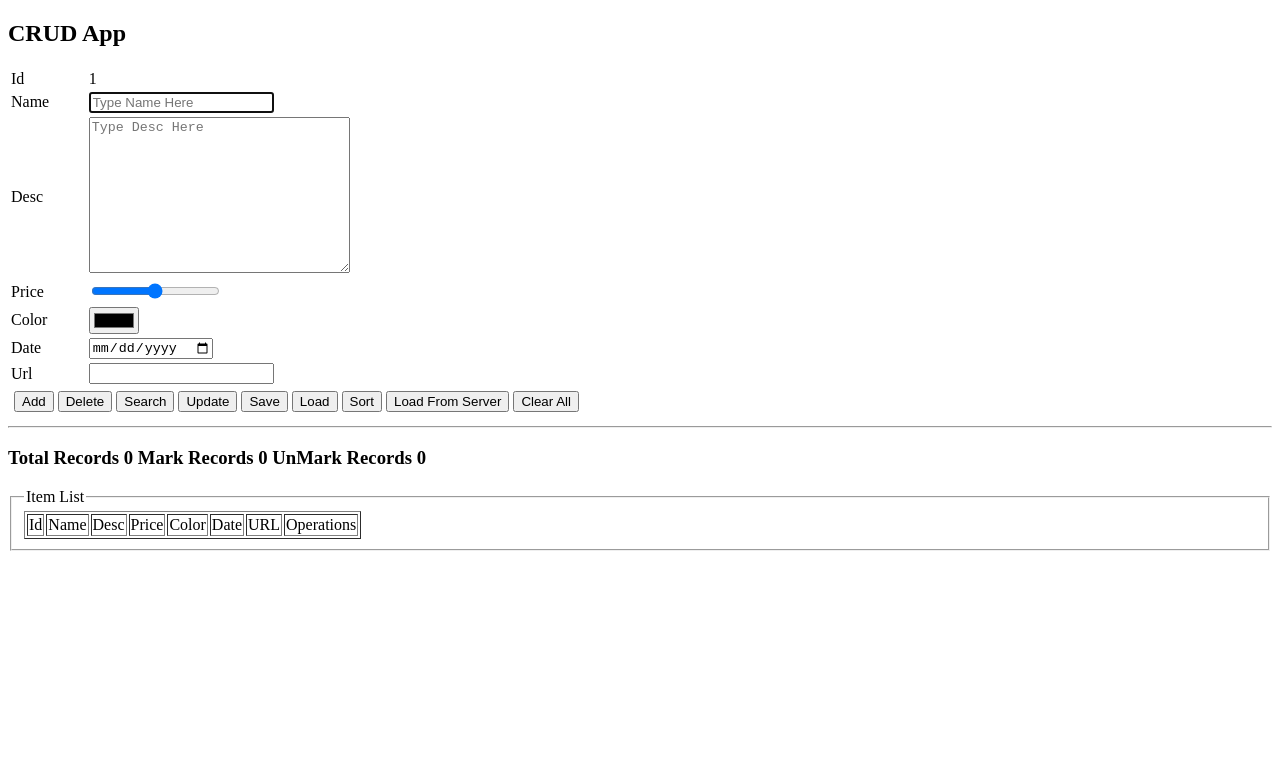
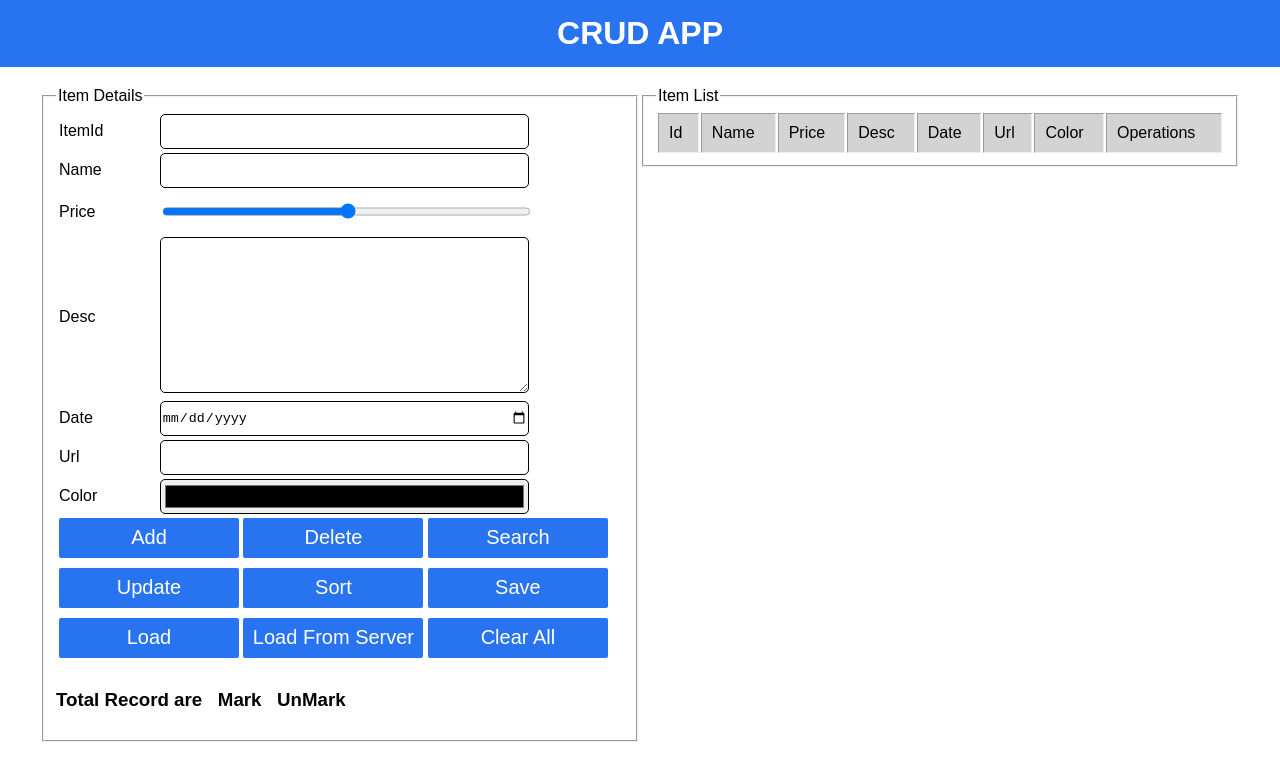
Before and after one commit to brainmentorspvtltd/IM-AugBatch2, a plain HTML site: page CodeB/index.html in a window 1280 px wide. Drawn offline with Linux system fonts and the light colour scheme.

Commit message:
Add files via upload

```diff
--- a/CodeB/css/design.css
+++ b/CodeB/css/design.css
@@ -1,9 +1,96 @@
+body {
+    margin: 0px;
+    font-family: Arial, Helvetica, sans-serif;
+    /* overflow: hidden; */
+}
+* {
+    box-sizing: border-box;
+}
+.container {
+    width: 1200px;
+    margin: 0 auto;
+}
+h1 {
+    margin: 0px;
+    color: #fff;
+    text-transform: uppercase;
+}
+.row {
+    display: flex;
+}
+.col {
+    width: 50%;
+}
+
+table {
+    width: 100%;
+    border: none;
+    overflow-x: scroll;
+}
+.itemTable tr td {
+    padding: 10px;
+}
+.itemTable tr:nth-child(odd) {
+    background-color: lightgray;
+}
+.itemTable tr:nth-child(even) {
+    background-color: lightblue;
+}
+
+#header {
+    text-align: center;
+    background-color: #2874F0;
+    padding: 15px 0px;
+    margin-bottom: 20px;
+}
+
+input, textarea {
+    width: 80%;
+    border: 1px solid #000;
+    border-radius: 5px;
+}
+input {
+    height: 35px;
+}
+
+button {
+    font-size: 20px;
+    display: inline-block;
+    min-width: 180px;
+    margin-bottom: 10px;
+    height: 40px;
+    background-color: #2874F0;
+    border: none;
+    color: #fff;
+    border-radius: 2px;
+}
+
 .size {
-    width: 50px;
-    height: 50px;
+    /* width: 72px; */
+    /* height: 72px; */
     cursor: pointer;
 }
 
-.mark {
-    background-color: lightcoral;
+.red {
+    background-color: red;
 }
+.col-2 {
+    overflow: hidden;
+}
+#itemtable {
+    overflow: hidden;
+}
+#itemtable img {
+    width: 15%;
+}
+#itemtable tr {
+    animation: anim_1 1s linear;
+}
+@keyframes anim_1 {
+    0% {
+        transform: translateX(-100%);
+    }
+    100% {
+        transform: translateX(0%);
+    }
+}
--- a/CodeB/index.html
+++ b/CodeB/index.html
@@ -5,90 +5,104 @@
     <meta charset="UTF-8">
     <meta name="viewport" content="width=device-width, initial-scale=1.0">
     <meta http-equiv="X-UA-Compatible" content="ie=edge">
-    <title>CRUD App</title>
+    <title>Document</title>
     <link rel="stylesheet" href="css/design.css">
     <script src="js/config.js"></script>
     <script src="js/item.js"></script>
-    <script src="js/itemoperations.js"></script>
+    <script src="js/itemcrud.js"></script>
     <script src="js/controller.js"></script>
 </head>
 
 <body>
-    <header>
-        <h2>CRUD App</h2>
-    </header>
-    <section>
+
+
+    <div id="container">
+        <header id="header">
+            <h1>CRUD App</h1>
+        </header>
+    </div>
+
+
+    <div id="content">
+        <div class="container">
+            <div class="row">
+                <div class="col col-1">
+                    <fieldset>
+        <legend>Item Details</legend>
         <table>
             <tr>
-                <td><label for="">Id</label></td>
-                <td><label id="itemid"></td>
+                <td><label for="">ItemId</label></td>
+                <td><input type="text" id="id"></td>
             </tr>
             <tr>
                 <td><label for="">Name</label></td>
-                <td><input autofocus type="text" id="name" placeholder="Type Name Here"></td>
+                <td><input type="text" id="name"></td>
+            </tr>
+            <tr>
+                <td><label for="">Price</label></td>
+                <td><input min="1" max="100" type="range" id="price"></td>
             </tr>
             <tr>
                 <td><label for="">Desc</label></td>
-                <td><textarea id="desc" placeholder="Type Desc Here" cols="30" rows="10"></textarea></td>
+                <td><textarea id="desc" cols="30" rows="10"></textarea></td>
             </tr>
             <tr>
-                <td><label for="">Price</label></td>
-                <td><input type="range" id="price"></td>
+                <td><label for="">Date</label></td>
+                <td><input type="date" id="itemdate"></td>
             </tr>
+            <tr>
+                <td><label for="">Url</label></td>
+                <td><input type="url" id="url"></td>
+            </tr>
+
             <tr>
                 <td><label for="">Color</label></td>
                 <td><input type="color" id="color"></td>
             </tr>
             <tr>
-                <td><label for="">Date</label></td>
-                <td><input type="date" id="date"></td>
-            </tr>
-            <tr>
-                <td><label for="">Url</label></td>
-                <td><input type="url" id="url"></td>
-            </tr>
-            <tr>
                 <td colspan="2">
-                    <table>
-                        <tr>
-                            <td><button id="add">Add</button></td>
-                            <td><button id="delete">Delete</button></td>
-                            <td><button>Search</button></td>
-                            <td><button>Update</button></td>
-                            <td><button id="save">Save</button></td>
-                            <td><button id="load">Load</button></td>
-                            <td><button id="sort">Sort</button></td>
-                            <td><button id="loadfromserver">Load From Server</button></td>
-                            <td><button>Clear All</button></td>
-                        </tr>
-                    </table>
+
+                        <button id="add">Add</button>
+                        <button>Delete</button>
+                        <button>Search</button>
+                        <button id="update">Update</button>
+                        <button>Sort</button>
+                        <button id="save">Save</button>
+                        <button id="load">Load</button>
+                        <button id="loadfromserver">Load From Server</button>
+                        <button>Clear All</button>
                 </td>
-
             </tr>
         </table>
-        <hr>
-        <h3>Total Records <span id="total"></span> Mark Records <span id="mark"></span> UnMark Records <span id="unmark"></span></h3>
-    </section>
-    <fieldset>
+        <h3>Total Record are <span id="total"></span> &nbsp; Mark <span id="mark"></span> &nbsp; UnMark <span id="unmark"></span> </h3>
+    </fieldset>
+                </div>
+                <div class="col col-2">
+                    <fieldset>
         <legend>Item List</legend>
-        <table border="1">
+        <table border="1" class="itemTable">
             <thead>
                 <tr>
                     <td>Id</td>
                     <td>Name</td>
+                    <td>Price</td>
                     <td>Desc</td>
-                    <td>Price</td>
+                    <td>Date</td>
+                    <td>Url</td>
                     <td>Color</td>
-                    <td>Date</td>
-                    <td>URL</td>
                     <td>Operations</td>
                 </tr>
             </thead>
-            <tbody id="itemlist">
+            <tbody id="itemtable">
 
             </tbody>
         </table>
     </fieldset>
+                </div>
+            </div>
+        </div>
+    </div>
+
 </body>
 
 </html>
```
